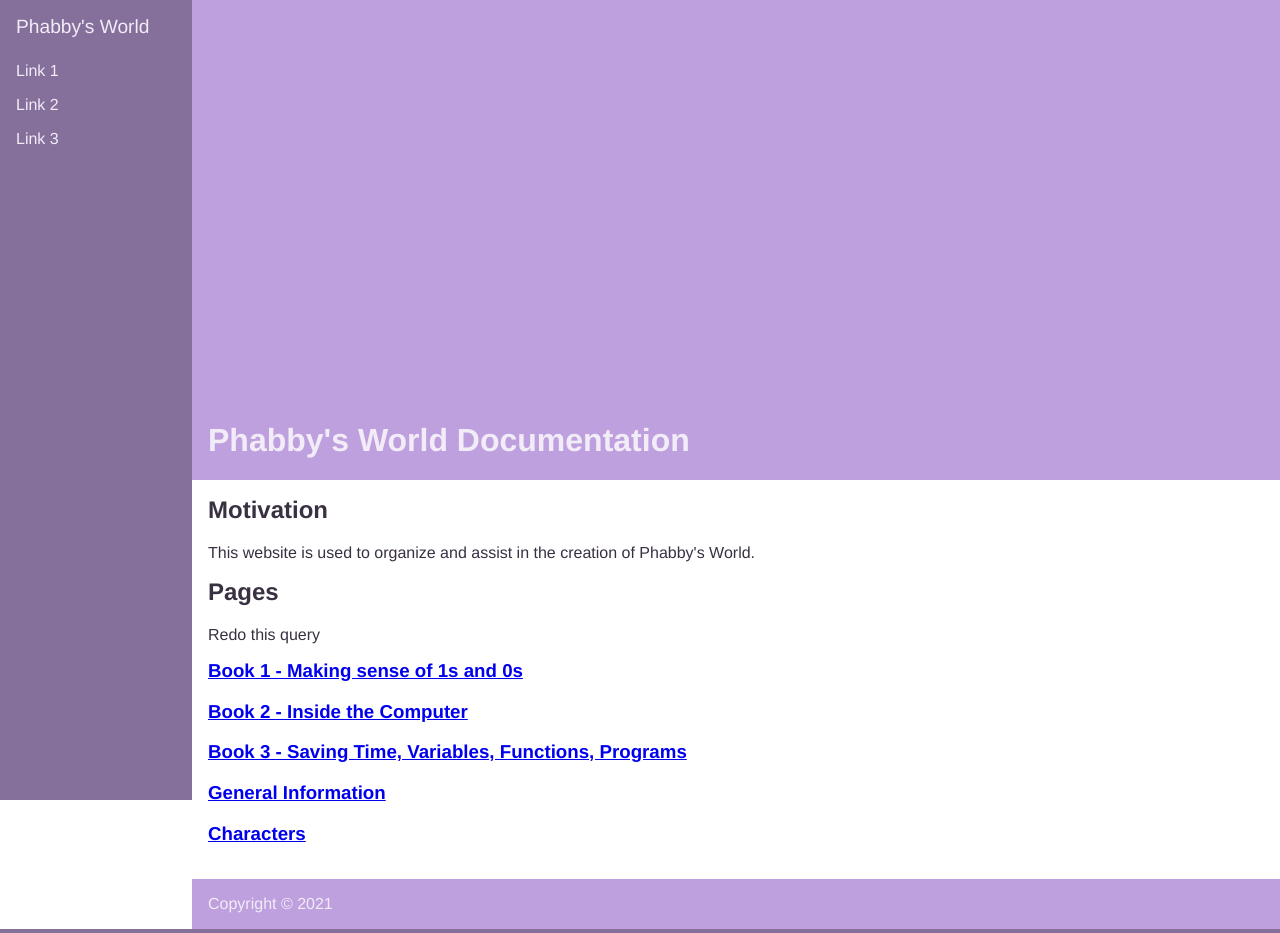
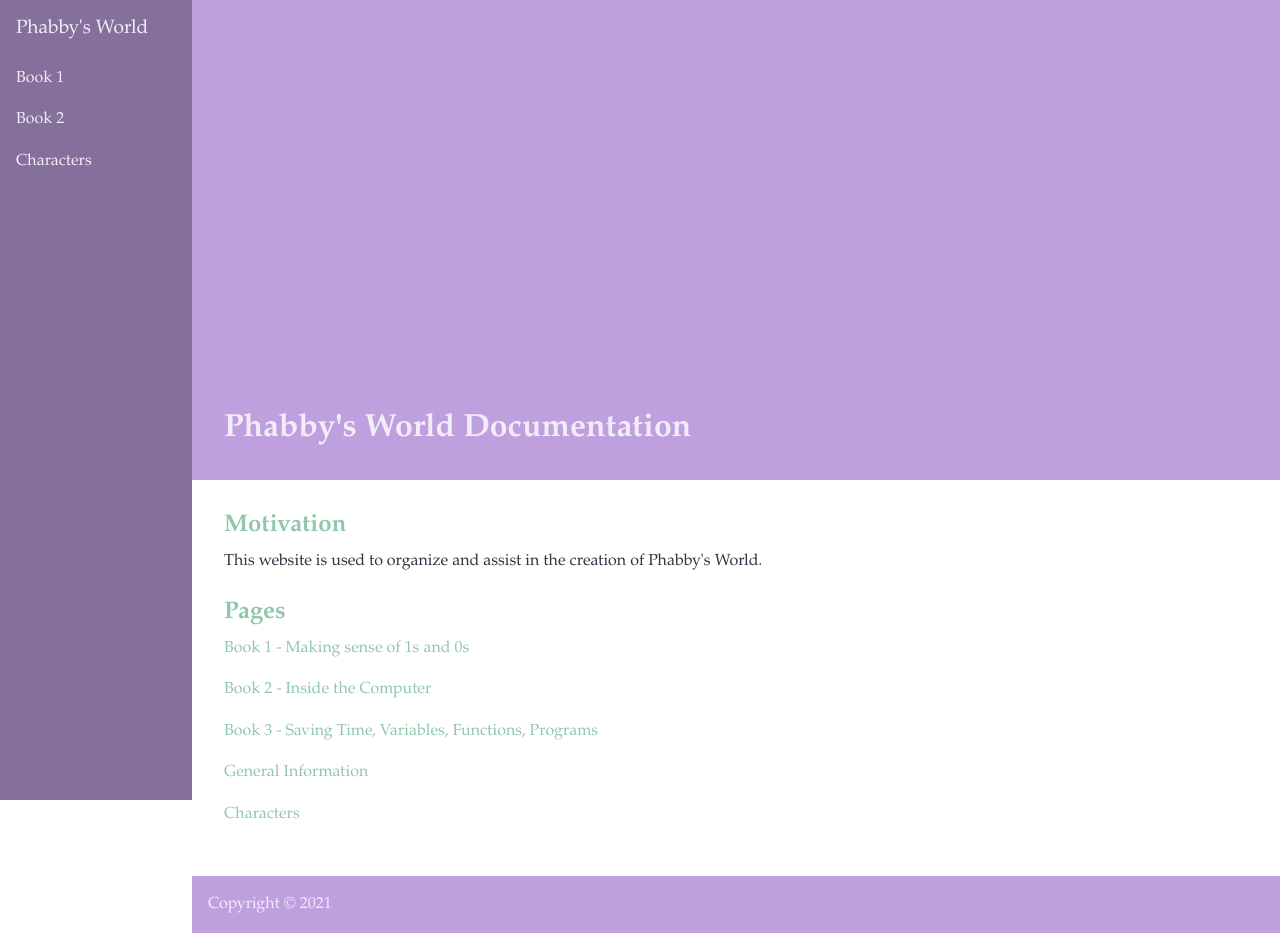
Before and after one commit to ilbum/phabbys-world-docs, a Gatsby site: page / in a window 1280 px wide. Built offline with nearby package versions, Linux system fonts and the light colour scheme; Gatsby itself is replaced by a stand-in of ours.

Commit message:
updates to the site formatting

```diff
--- a/src/components/navbar.js
+++ b/src/components/navbar.js
@@ -10,9 +10,9 @@ const Navbar = () => {
             <NavLinkLi to="/">Phabby's World</NavLinkLi>
           </ul>
           <ul className="menu-list">
-            <NavLinkLi to="/">Link 1</NavLinkLi>
-            <NavLinkLi to="/">Link 2</NavLinkLi>
-            <NavLinkLi to="/">Link 3</NavLinkLi>
+            <NavLinkLi to="/books/book-1">Book 1</NavLinkLi>
+            <NavLinkLi to="/books/book-2">Book 2</NavLinkLi>
+            <NavLinkLi to="/docs/characters">Characters</NavLinkLi>
           </ul>
         </div>
       </nav>
--- a/src/pages/books/{mdx.slug}.js
+++ b/src/pages/books/{mdx.slug}.js
@@ -21,7 +21,7 @@ export const query = graphql`
         title
         embeddedImagesLocal {
           childImageSharp {
-            gatsbyImageData(layout: FULL_WIDTH)
+            gatsbyImageData(layout: CONSTRAINED)
           }
         }
       }
--- a/src/pages/index.js
+++ b/src/pages/index.js
@@ -12,12 +12,13 @@ const IndexPage = ({ data }) => {
       </p>
 
       <h2>Pages</h2>
-      <p>Redo this query</p>
       {data.allMdx.nodes.map((node) => (
         <article key={node.id}>
-          <Link to={`books/${node.slug}`}>
-            <h3>{node.frontmatter.title}</h3>
-          </Link>
+          <p>
+            <Link to={`${node.frontmatter.type}/${node.slug}`}>
+              {node.frontmatter.title}
+            </Link>
+          </p>
         </article>
       ))}
     </Layout>
@@ -30,6 +31,7 @@ export const allMdxQuery = graphql`
       nodes {
         frontmatter {
           title
+          type
         }
         id
         slug
--- a/src/styles/_colors.scss
+++ b/src/styles/_colors.scss
@@ -18,9 +18,9 @@ TODO Colors
 $primary-color: #bfa0de;
 $primary-dark-color: #85709b;
 $primary-dark-dark-color: #393042;
-$secondary-color: #a0debf;
-$secondary-light-color: #bce7d2;
-$secondary-light-light-color: #e2f5eb;
+$secondary-color: #90c7ab;
+$secondary-light-color: #b1d7c4;
+$secondary-light-light-color: #ddeee5;
 $info-color: #bfdea0;
 $light-color: #e9ecef;
 $dark-color: #343a40;
--- a/src/styles/global.scss
+++ b/src/styles/global.scss
@@ -1,6 +1,6 @@
 @import './sizing-variables';
+@import './colors';
 @import './nav';
-@import './colors';
 @import './footer';
 
 // TODO reorganize the element overwrites into different file
@@ -8,10 +8,20 @@
 // https://www.youtube.com/watch?v=CR-a8upNjJ0
 
 // variables
-$font-stack: Helvetica, sans-serif;
+$font-stack: Palatino, 'Palatino Linotype', 'Palatino LT STD', 'Book Antiqua',
+  Georgia, serif;
+// $font-stack: Verdana, sans-serif;
 $hero-div-height: 15rem;
 
 // element overwrites
+a {
+  color: $secondary-color;
+  text-decoration: none;
+}
+a:hover {
+  color: $secondary-light-light-color;
+}
+
 body {
   background-color: $primary-dark-color;
   color: $primary-dark-dark-color;
@@ -25,14 +35,52 @@ h2,
 h3,
 h4,
 h5 {
+  margin-top: 1.5rem;
+  margin-bottom: 0.5rem;
+}
+
+h1 {
+  color: lighten($primary-dark-dark-color, 25%);
+}
+h2 {
+  color: $secondary-color;
+}
+h3 {
+  color: lighten($primary-dark-dark-color, 45%);
+}
+h4 {
+  color: lighten($secondary-color, 25%);
+}
+
+h1:first-child,
+h2:first-child,
+h3:first-child,
+h4:first-child,
+h5:first-child {
   margin-top: 0;
 }
 
-p {
+hr {
+  border: 0;
+  background-color: $primary-dark-color;
+  height: 2px;
+}
+
+p,
+ul {
+  line-height: 1.6rem;
   margin-top: 0;
 }
 
 // Classes
+.max-width-5rem {
+  max-width: 5rem;
+}
+
+.max-width-40rem {
+  max-width: 40rem;
+}
+
 .root-container-flex {
   display: flex;
   flex-direction: column;
@@ -46,26 +94,7 @@ p {
 }
 
 // ID
-#blog-hero-div {
-  background-color: $primary-color;
-  color: lighten($primary-color, 20%);
-  height: $hero-div-height;
-  // padding: 1rem;
-
-  display: flex;
-  flex-direction: column;
-  justify-content: flex-end;
-
-  h1 {
-    position: absolute;
-    margin-left: 1rem;
-  }
-}
-
-#content-div {
-  padding: 1rem;
-}
-
+#blog-hero-div,
 #hero-div {
   background-color: $primary-color;
   color: lighten($primary-color, 20%);
@@ -77,9 +106,15 @@ p {
   justify-content: flex-end;
 
   h1 {
+    color: lighten($primary-color, 20%);
     position: absolute;
-    margin-left: 1rem;
+    margin-bottom: 2rem;
+    margin-left: 2rem;
   }
+}
+
+#content-div {
+  padding: 2rem;
 }
 
 #main-container {
```
Also changed, not shown: src/pages/docs/{mdx.slug}.js (+8 -5 lines).
